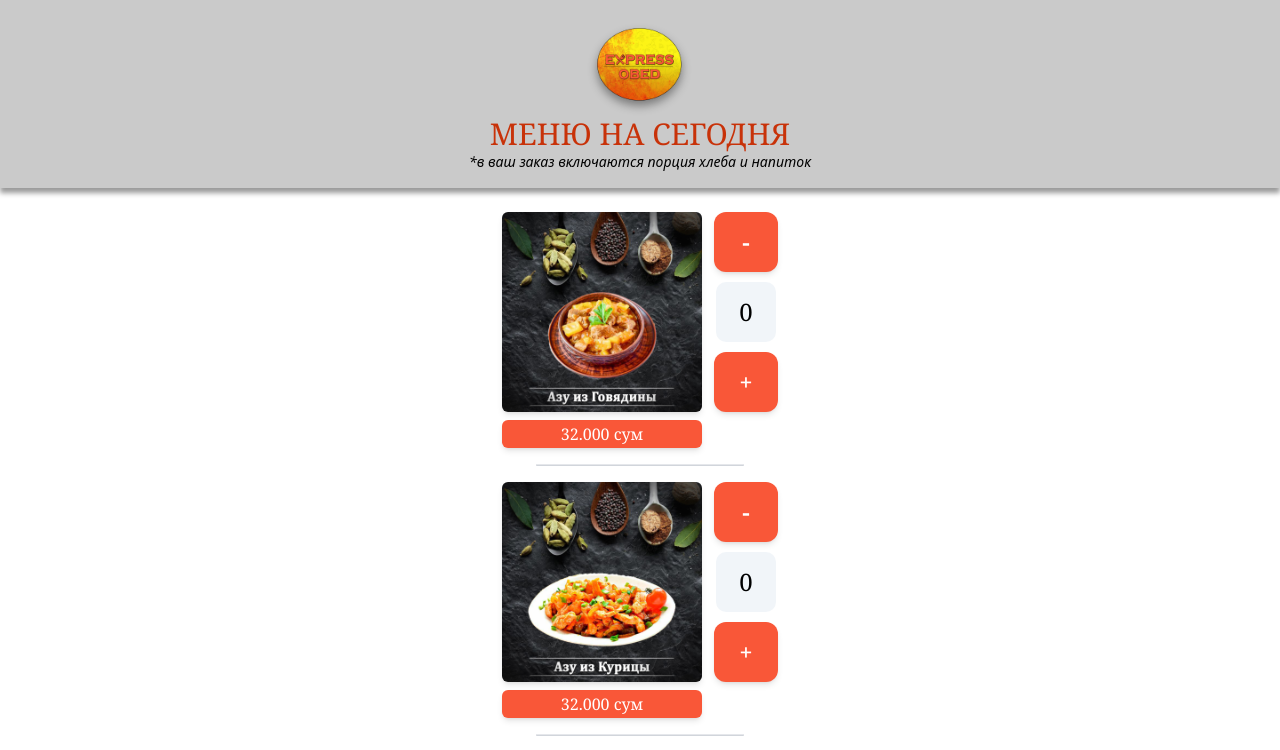
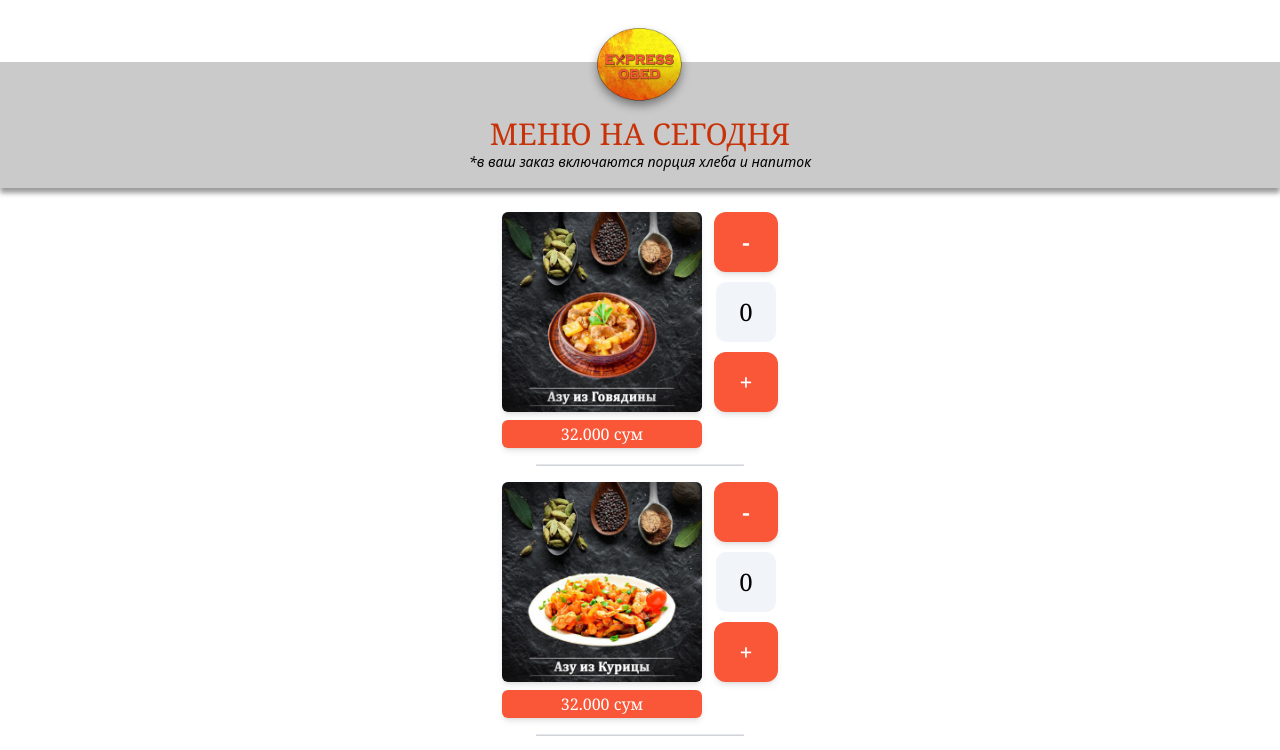
Before and after one commit to Jamsher17/procatering, a Next.js app: page /menu in a window 1280 px wide. Shown: the top 750 px of the page. Built offline with nearby package versions, Linux system fonts and the light colour scheme.

Commit message:
configured day/night modes

```diff
--- a/app/components/ui/menu/MenuMealsOnly.tsx
+++ b/app/components/ui/menu/MenuMealsOnly.tsx
@@ -50,10 +50,10 @@ const MenuMealsOnly = () => {
         className={twMerge(
           "flex flex-col w-[100%] items-center sticky top-0 z-50 py-4 bg-dmain",
           mode == "dark"
-            ? "bg-dmain shadow-[0px_5px_5px_rgba(0,0,0,0.8)]"
-            : "bg-lmain shadow-[0px_5px_5px_rgba(0,0,0,0.4)]"
-          // ?  "bg-gradient-to-b from-[var(--tg-theme-bg-color)] from-[33%] to-dmain to-[33%] shadow-[0px_5px_5px_rgba(0,0,0,0.8)]"
-          // : "bg-gradient-to-b from-[white] from-[33%] to-lmain to-[33%] shadow-[0px_5px_5px_rgba(0,0,0,0.4)]"
+            ? // ? "bg-dmain shadow-[0px_5px_5px_rgba(0,0,0,0.8)]"
+              // : "bg-lmain shadow-[0px_5px_5px_rgba(0,0,0,0.4)]"
+              "bg-gradient-to-b from-[var(--tg-theme-bg-color)] from-[33%] to-dmain to-[33%] shadow-[0px_5px_5px_rgba(0,0,0,0.8)]"
+            : "bg-gradient-to-b from-[white] from-[33%] to-lmain to-[33%] shadow-[0px_5px_5px_rgba(0,0,0,0.4)]"
         )}
       >
         <Image
```
